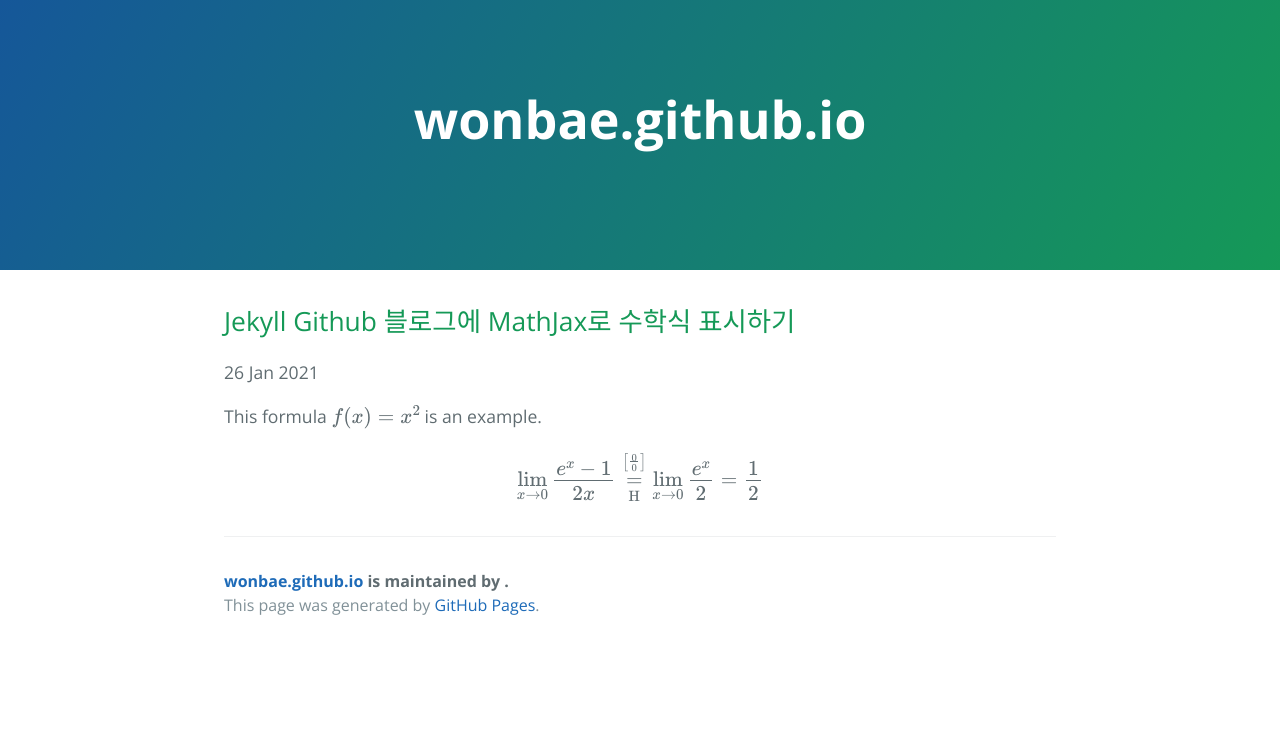
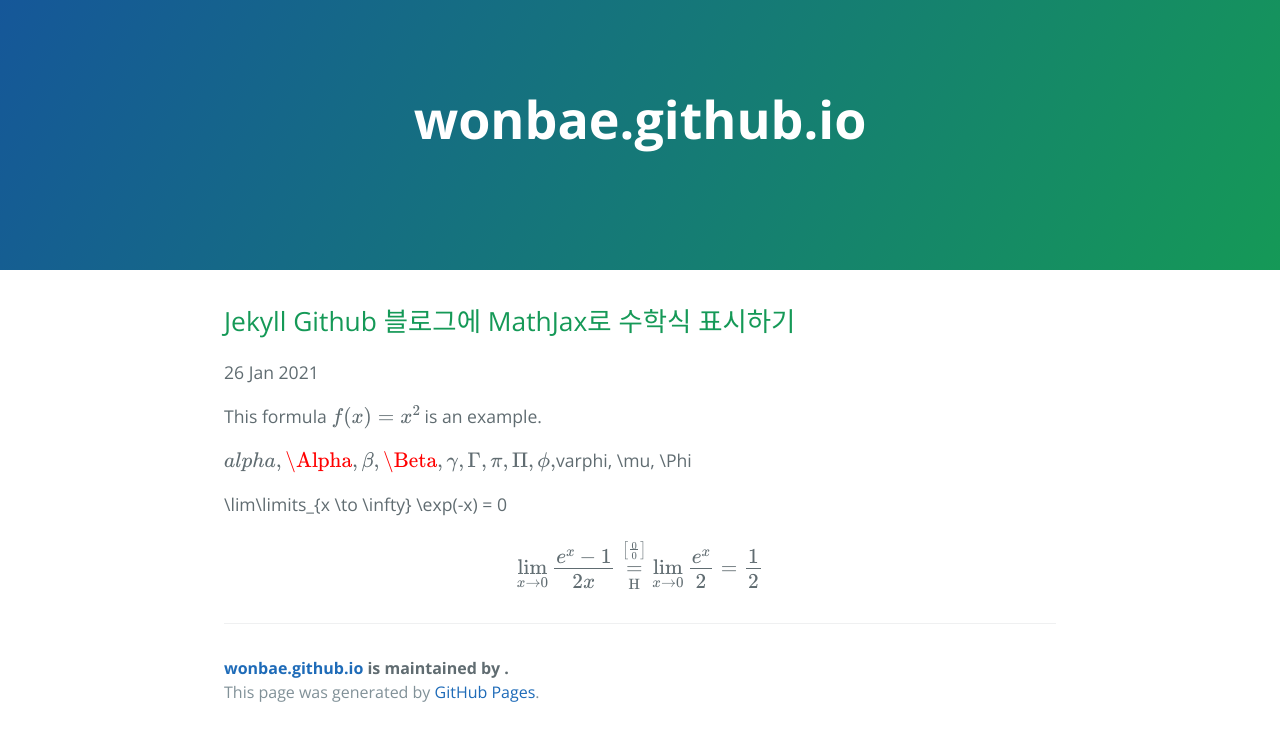
Before and after one commit to wonbae/wonbae.github.io, a Jekyll site: the page built from _posts/2021-01-26-test.md, in a window 1280 px wide. Shown: the top 741 px of the page. Built offline with Jekyll 4.4.1, drawn with Linux system fonts in a browser that asks for light colours; our own code applies the rules of GitHub Pages for plain Markdown files; formulas are drawn with MathJax 3.

Commit message:
test latex

```diff
--- a/_posts/2021-01-26-test.md
+++ b/_posts/2021-01-26-test.md
@@ -10,6 +10,10 @@
 
 This formula $f(x) = x^2$ is an example.
 
+$alpha, \Alpha, \beta, \Beta, \gamma, \Gamma, \pi, \Pi, \phi, $varphi, \mu, \Phi
+
+
+\lim\limits_{x \to \infty} \exp(-x) = 0
 
 $$
 \lim_{x\to 0}{\frac{e^x-1}{2x}}
```
